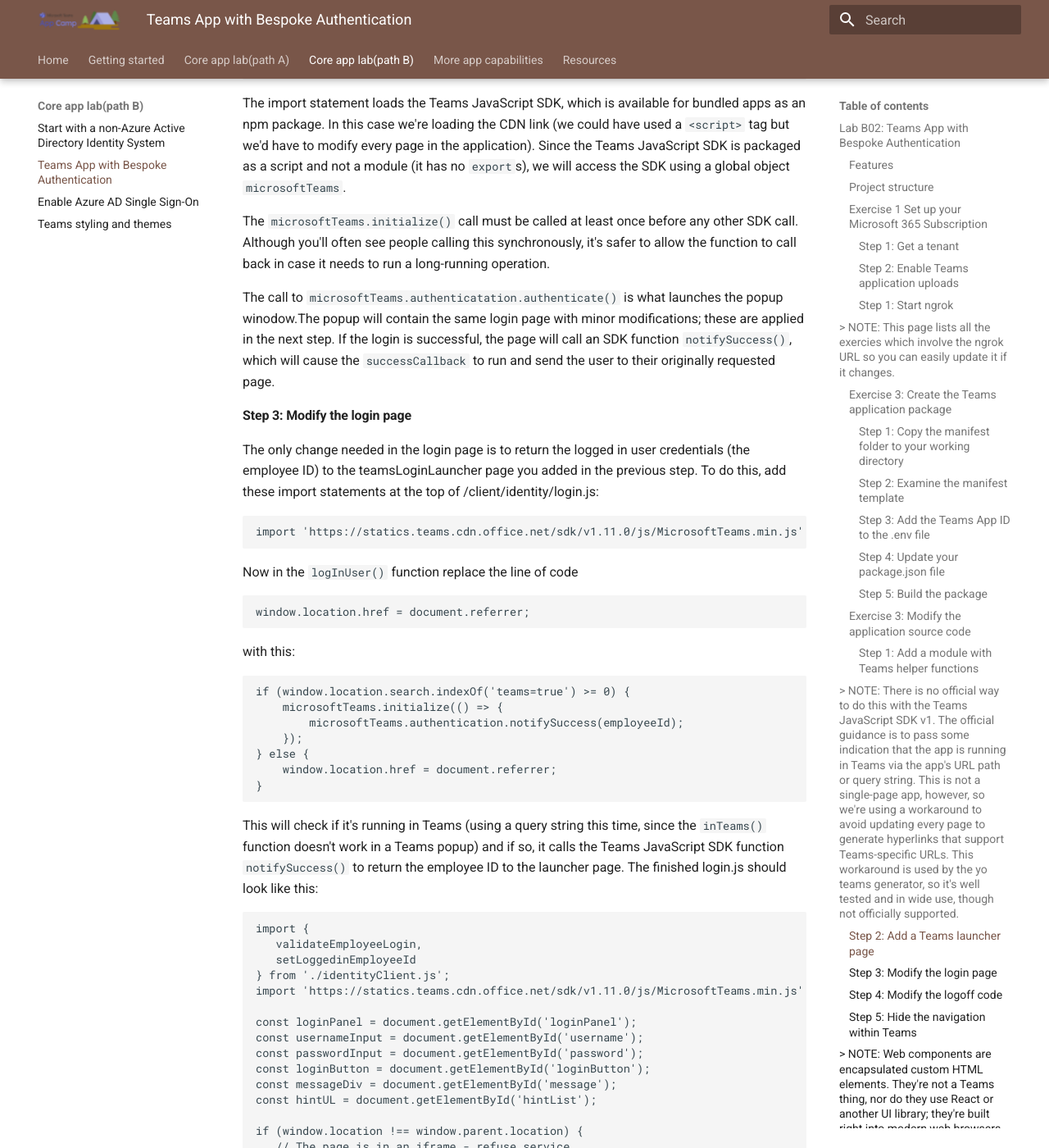
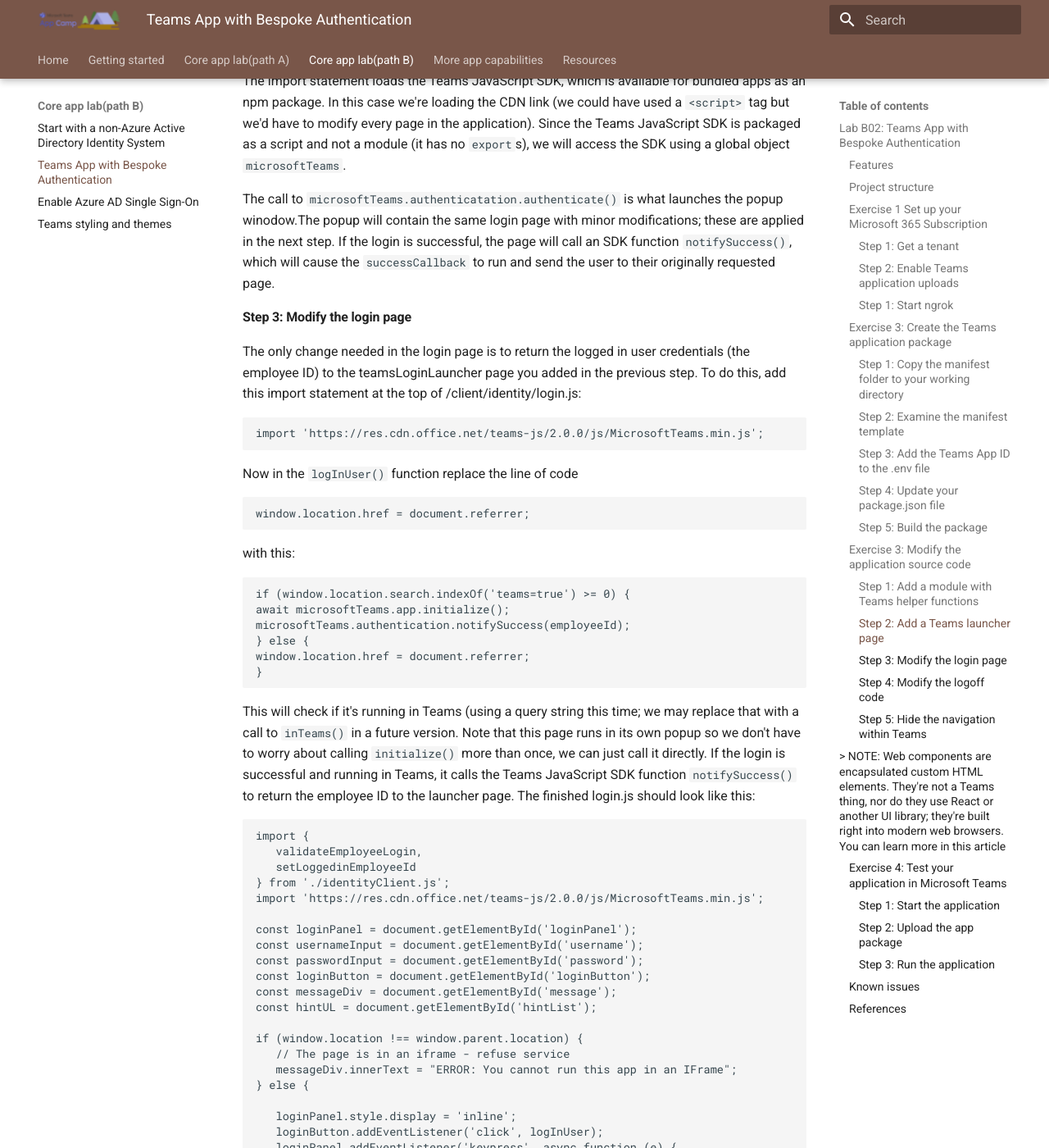
Before and after one commit to microsoft/app-camp, an MkDocs documentation site: the page built from docs/bespoke/B02-after-teams-login.md, in a window 1280 px wide and 1400 px high, scrolled down 12060 px. Shown: the whole window at 82% size. Built offline with MkDocs 1.6.1 and Material for MkDocs 9.7.7, drawn with Linux system fonts in a browser that asks for light colours; some of the changed text lies outside the part shown.

Commit message:
Update B01, B02 for SDK v2

```diff
--- a/docs/bespoke/B02-after-teams-login.md
+++ b/docs/bespoke/B02-after-teams-login.md
@@ -8,8 +8,6 @@ In this lab you will build the application you created in Lab B01 into a Microso
 * [B02-after-teams-login: Creating a Teams application](../bespoke/B02-after-teams-login.md)(📍You are here)
 * [B03-after-teams-sso: Adding Azure AD SSO to your app](../bespoke/B03-after-teams-sso.md)
 * [B04-after-apply-styling: Teams styling and themes](../bespoke/B04-after-apply-styling.md)
-
-
 
 In this lab you will learn to:
 
@@ -159,6 +157,9 @@ Eventually you'll be prompted to log into your new tenant. Be sure to use the ne
 😎 CHANGES ROLL OUT FIRST TO "TARGETED RELEASE" TENANTS. You may want to [enable Targeted Release](https://docs.microsoft.com/microsoft-365/admin/manage/release-options-in-office-365?WT.mc_id=m365-58890-cxa) in your developer tenant and keep production on Standard Release so you have a head start to test out new features.
 
 ---
+😎 YOU MAY BE ASKED TO ENABLE MULTI-FACTOR AUTHENTICATION (MFA). [This is certainly a good idea!](https://www.microsoft.com/security/blog/2019/08/20/one-simple-action-you-can-take-to-prevent-99-9-percent-of-account-attacks/). Just follow the instructions. If you really must turn off MFA, [here are instructions](https://docs.microsoft.com/en-us/answers/questions/101179/how-to-disable-the-two-factor-authentication-from.html).
+
+---
 
 #### Step 2: Enable Teams application uploads
 
@@ -200,9 +201,8 @@ The terminal will display a screen like this; note the https forwarding URL for
 
 ![ngrok output](../../assets/01-002-ngrok.png)
 
----
-> **NOTE:** [This page](../../docs/ngrokReferences.md) lists all the exercies which involve the ngrok URL so you can easily update it if it changes.
----
+> **NOTE:** [This page](../ngrokReferences.md) lists all the exercies which involve the ngrok URL so you can easily update it if it changes.
+
 
 ### Exercise 3: Create the Teams application package
 
@@ -312,22 +312,35 @@ In this exercise you'll add code to move the login page into a separate popup wi
 Create a file called teamsHelpers.js in the client/modules folder, and paste in this code:
 
 ~~~javascript
+import 'https://res.cdn.office.net/teams-js/2.0.0/js/MicrosoftTeams.min.js';
+
+let teamsInitPromise;
+export function ensureTeamsSdkInitialized() {
+    if (!teamsInitPromise) {
+        teamsInitPromise = microsoftTeams.app.initialize();
+    }
+    return teamsInitPromise;
+}
+
 // async function returns true if we're running in Teams
 export async function inTeams() {
-    return (window.parent === window.self && window.nativeInterface) ||
-        window.navigator.userAgent.includes("Teams/") ||
-        window.name === "embedded-page-container" ||
-        window.name === "extension-tab-frame";
+    try {
+        await ensureTeamsSdkInitialized();
+        const context = await microsoftTeams.app.getContext();
+        return (context.app.host.name === microsoftTeams.HostName.teams);
+    }
+    catch (e) {
+        console.log(`${e} from Teams SDK, may be running outside of Teams`);
+        return false;
+    }
 }
 ~~~
 
-Alternately you can copy the file from the B02-TeamsApp-BespokeAuth/client/modules folder into your working folder.
+These functions are used throughout the application to manage the Microsoft Teams JavaScript SDK.
 
-The `inTeams()` function will allow your code to determine if it's running in Microsoft Teams, and is used in this and future labs.
+Before using the Microsoft Teams JavaScript SDK for the first time on a page, you need to call the `microsoftTeams.app.initialize()` function. The first function in teamsHelpers.js will ensure that `initialize()` has been called exactly once on the page.
 
----
-> NOTE: There is no official way to do this with the Teams JavaScript SDK v1. The official guidance is to pass some indication that the app is running in Teams via the app's URL path or query string. This is not a single-page app, however, so we're using a workaround to avoid updating every page to generate hyperlinks that support Teams-specific URLs. This workaround is used by the [yo teams generator](https://github.com/wictorwilen/msteams-react-base-component/blob/master/src/useTeams.ts#L10), so it's well tested and in wide use, though not officially supported.
----
+The `inTeams()` function is used to determine if the application is running in Microsoft Teams or not. You may want to check out the [`microsoftTeams.Hostname` enumeration](https://docs.microsoft.com/en-us/javascript/api/@microsoft/teams-js/hostname?view=msteams-client-js-latest) to see other places where Teams applications will be able to run in the near future!
 
 #### Step 2: Add a Teams launcher page
 
@@ -365,41 +378,32 @@ In your working folder, create a new file /client/identity/teamsLoginLauncher.ht
 Now create a corresponding JavaScript file, /client/identity/teamsLoginLauncher.js, or copy it from the B02-TeamsApp-BespokeAuth/client/identity folder:
 
 ~~~javascript
-import 'https://statics.teams.cdn.office.net/sdk/v1.11.0/js/MicrosoftTeams.min.js';
+import 'https://res.cdn.office.net/teams-js/2.0.0/js/MicrosoftTeams.min.js';
+import { ensureTeamsSdkInitialized } from '../modules/teamsHelpers.js';
 
 const teamsLoginLauncherButton = document.getElementById('teamsLoginLauncherButton');
 
-microsoftTeams.initialize(() => {
-
-   teamsLoginLauncherButton.addEventListener('click', async ev => {
-      microsoftTeams.authentication.authenticate({
-         url: `${window.location.origin}/identity/login.html?teams=true`,
-         width: 600,
-         height: 535,
-         successCallback: (response) => {
-            window.location.href = document.referrer;
-         },
-         failureCallback: (reason) => {
-            throw `Error in teams.authentication.authenticate: ${reason}`
-         }
-      });
+teamsLoginLauncherButton.addEventListener('click', async ev => {
+   await ensureTeamsSdkInitialized();
+   await microsoftTeams.authentication.authenticate({
+      url: `${window.location.origin}/identity/login.html?teams=true`,
+      width: 600,
+      height: 535,
    });
-
+   window.location.href = document.referrer;
 });
 ~~~
 
 The import statement loads the Teams JavaScript SDK, which is available for bundled apps as an npm package. In this case we're loading the CDN link (we could have used a `<script>` tag but we'd have to modify every page in the application). Since the Teams JavaScript SDK is packaged as a script and not a module (it has no `export`s), we will access the SDK using a global object `microsoftTeams`.
 
-The `microsoftTeams.initialize()` call must be called at least once before any other SDK call. Although you'll often see people calling this synchronously, it's safer to allow the function to call back in case it needs to run a long-running operation.
-
 The call to `microsoftTeams.authenticatation.authenticate()` is what launches the popup winodow.The popup will contain the same login page with minor modifications; these are applied in the next step. If the login is successful, the page will call an SDK function `notifySuccess()`, which will cause the `successCallback` to run and send the user to their originally requested page.
 
 #### Step 3: Modify the login page
 
-The only change needed in the login page is to return the logged in user credentials (the employee ID) to the teamsLoginLauncher page you added in the previous step. To do this, add these import statements at the top of /client/identity/login.js:
+The only change needed in the login page is to return the logged in user credentials (the employee ID) to the teamsLoginLauncher page you added in the previous step. To do this, add this import statement at the top of /client/identity/login.js:
 
 ~~~javascript
-import 'https://statics.teams.cdn.office.net/sdk/v1.11.0/js/MicrosoftTeams.min.js';
+import 'https://res.cdn.office.net/teams-js/2.0.0/js/MicrosoftTeams.min.js';
 ~~~
 
 Now in the `logInUser()` function replace the line of code
@@ -412,22 +416,21 @@ with this:
 
 ~~~javascript
 if (window.location.search.indexOf('teams=true') >= 0) {
-    microsoftTeams.initialize(() => {
-        microsoftTeams.authentication.notifySuccess(employeeId);
-    });
+await microsoftTeams.app.initialize();
+microsoftTeams.authentication.notifySuccess(employeeId);
 } else {
-    window.location.href = document.referrer;
+window.location.href = document.referrer;
 }
 ~~~
 
-This will check if it's running in Teams (using a query string this time, since the `inTeams()` function doesn't work in a Teams popup) and if so, it calls the Teams JavaScript SDK function `notifySuccess()` to return the employee ID to the launcher page. The finished login.js should look like this:
+This will check if it's running in Teams (using a query string this time; we may replace that with a call to `inTeams()` in a future version. Note that this page runs in its own popup so we don't have to worry about calling `initialize()` more than once, we can just call it directly. If the login is successful and running in Teams, it calls the Teams JavaScript SDK function `notifySuccess()` to return the employee ID to the launcher page. The finished login.js should look like this:
 
 ~~~javascript
 import {
    validateEmployeeLogin,
    setLoggedinEmployeeId
 } from './identityClient.js';
-import 'https://statics.teams.cdn.office.net/sdk/v1.11.0/js/MicrosoftTeams.min.js';
+import 'https://res.cdn.office.net/teams-js/2.0.0/js/MicrosoftTeams.min.js';
 
 const loginPanel = document.getElementById('loginPanel');
 const usernameInput = document.getElementById('username');
@@ -459,9 +462,8 @@ if (window.location !== window.parent.location) {
       if (employeeId) {
          setLoggedinEmployeeId(employeeId);
          if (window.location.search.indexOf('teams=true') >= 0) {
-            microsoftTeams.initialize(() => {
-               microsoftTeams.authentication.notifySuccess(employeeId);
-            });
+            await microsoftTeams.app.initialize();
+            microsoftTeams.authentication.notifySuccess(employeeId);
          } else {
             window.location.href = document.referrer;
          }
```
Also changed, not shown: docs/bespoke/B01-begin-app.md (+7 -5 lines), docs/index.md (+5 -5 lines).
